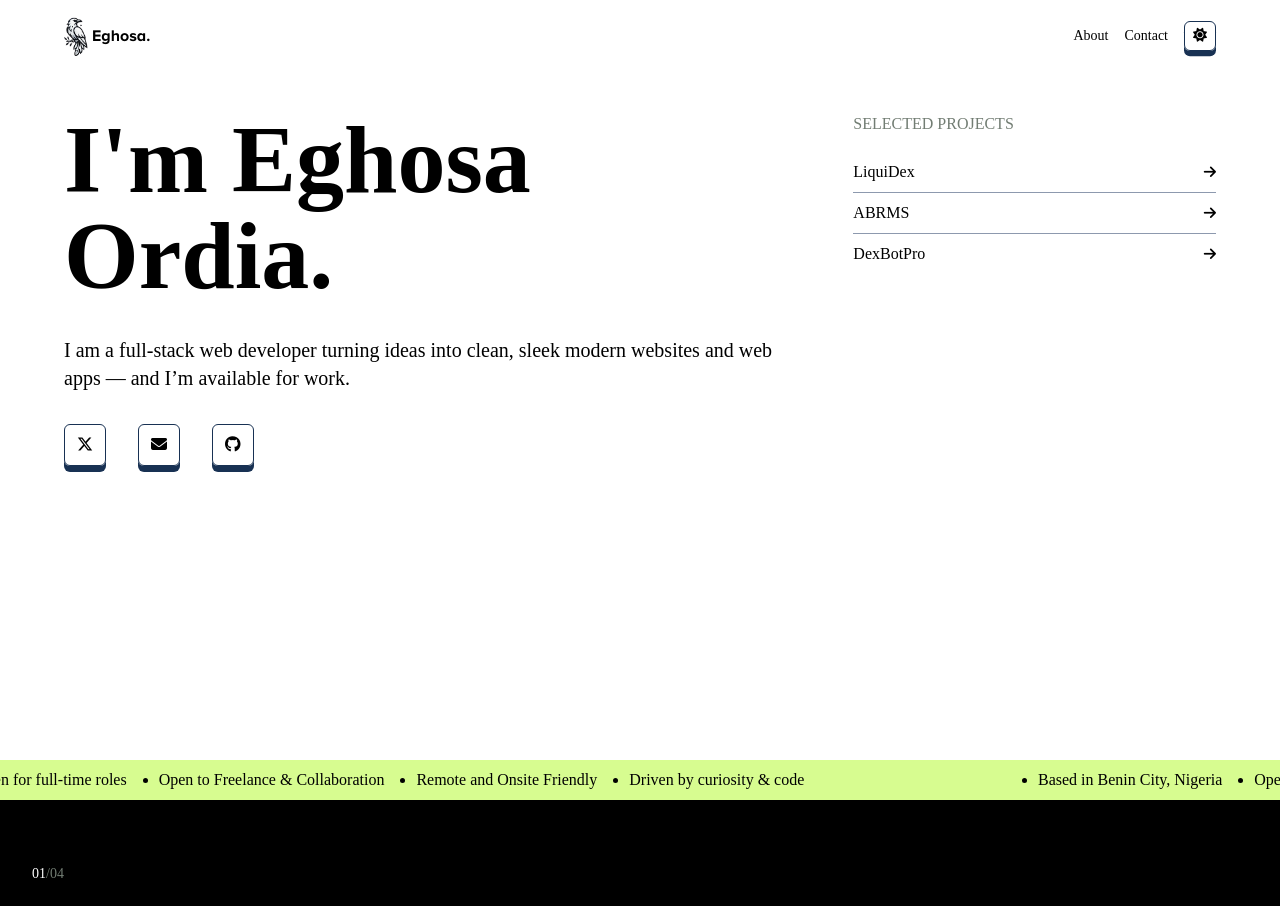
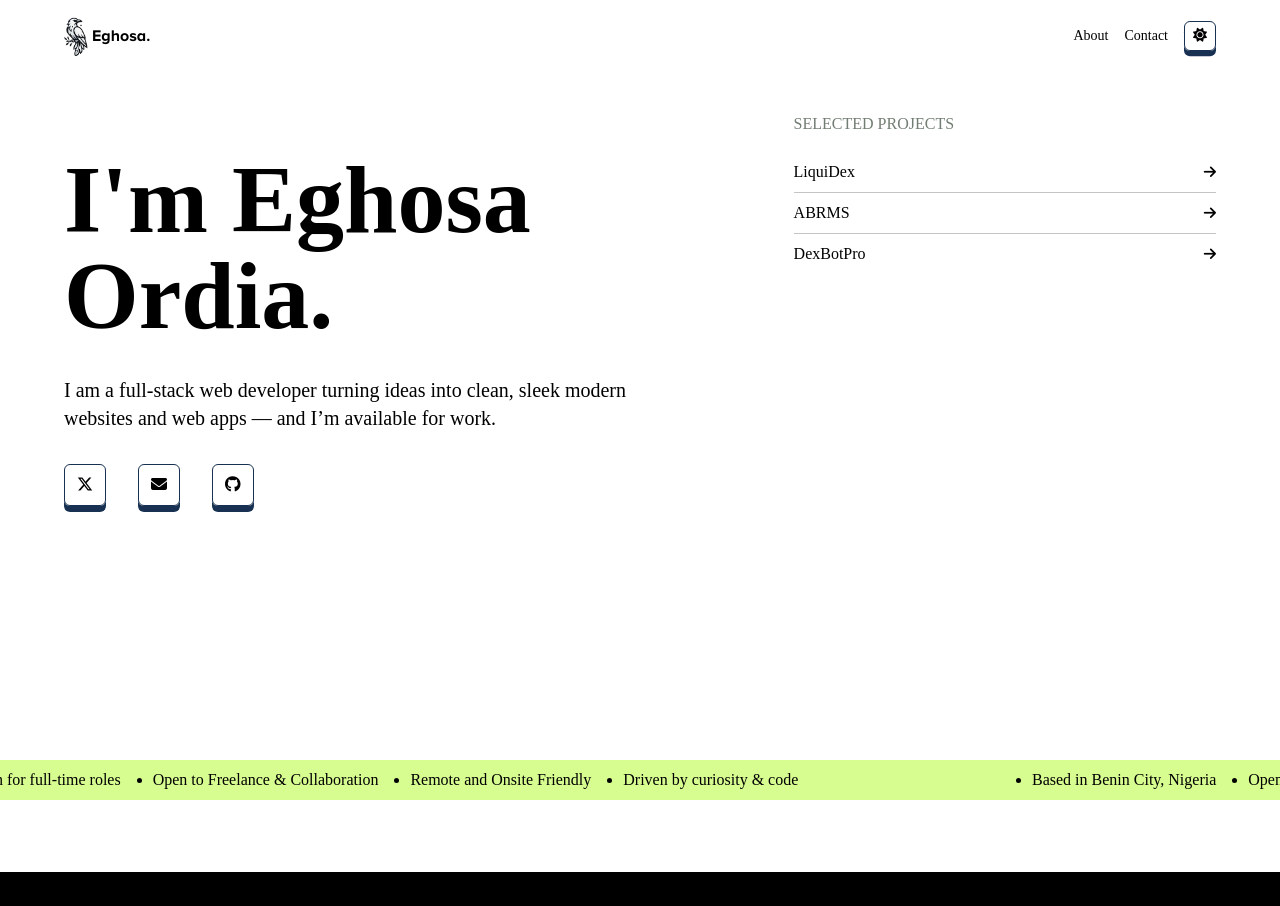
Before and after one commit to Hardy101/Eghosa, a React (Vite) app: page / in a window 1280 px wide. Shown: the top 906 px of the page. Before the commit the page ends 800 px from the top, so only its background shows below. Built offline with nearby package versions, Linux system fonts and the light colour scheme; a web font is replaced by a local one.

Commit message:
refactor: enhance Hero component layout and integrate Liquidex component with GSAP animation

```diff
--- a/src/App.css
+++ b/src/App.css
@@ -5,6 +5,7 @@
   --font-proxima-bold: proxima-bold;
   --color-grey-1: #8d99ae;
   --color-grey-2: #727d73;
+  --color-grey-3: #c4c4c4;
   --color-dark-1: #000000;
   --color-dark-blue: #183153;
   --color-light-green: #d7fc90;
--- a/src/App.tsx
+++ b/src/App.tsx
@@ -9,10 +9,10 @@ function App() {
   const divRef = useRef<HTMLDivElement>(null);
   return (
     <div className="relative h-screen">
-      <Liquidex divRef={divRef} />
       <NavBar />
       <Hero divRef={divRef} />
       <Carousel />
+      <Liquidex divRef={divRef} />
     </div>
   );
 }
--- a/src/components/hero.tsx
+++ b/src/components/hero.tsx
@@ -1,4 +1,7 @@
 import gsap from "gsap";
+import ScrollTrigger from "gsap/ScrollTrigger";
+
+gsap.registerPlugin(ScrollTrigger);
 
 interface DivRef {
   divRef: React.RefObject<HTMLDivElement | null>;
@@ -10,18 +13,17 @@ const Hero: React.FC<DivRef> = ({ divRef }) => {
     { icon: "fa-solid fa-envelope" },
     { icon: "fa-brands fa-github" },
   ];
+
   const showProject = () => {
     gsap.to(divRef.current, {
-      y: "-60vh",
-      duration: 1,
-      ease: "power2.out",
+      y: "0",
     });
   };
   return (
-    <section className="font-proxima flex flex-col md:flex-row gap-16 px-8 md:px-16 py-10">
-      <div className="text-center md:text-left md:w-4/5 grid gap-8">
-        <h1 className="text-5xl md:text-8xl font-bold">I'm Eghosa Ordia.</h1>
-        <p className="md:text-xl">
+    <section className="h-screen font-proxima flex flex-col md:flex-row gap-24 px-8 md:px-16 py-10">
+      <div className="text-center md:text-left md:w-3/5 grid gap-8 md:mt-10 mb-auto">
+        <h1 className="text-5xl md:text-8xl font-bold my-auto">I'm Eghosa Ordia.</h1>
+        <p className="md:text-xl my-auto">
           I am a full-stack web developer turning ideas into clean, sleek modern
           websites and web apps — and I’m available for work.
         </p>
@@ -30,7 +32,7 @@ const Hero: React.FC<DivRef> = ({ divRef }) => {
             <a
               key={index}
               href="#"
-              className="py-2 px-3 rounded-md bs-2 border border-dark-blue"
+              className="py-2 px-3 rounded-md bs-2 border border-dark-blue my-auto"
             >
               <i className={icon}></i>
             </a>
@@ -39,7 +41,7 @@ const Hero: React.FC<DivRef> = ({ divRef }) => {
       </div>
       <div className="md:w-2/5 text-md">
         <h2 className="text-grey-2 font-proxima">SELECTED PROJECTS</h2>
-        <ul className="mt-4 flex flex-col divide-grey-1 divide-y-1">
+        <ul className="mt-4 flex flex-col divide-grey-3 divide-y-1">
           <li>
             <button
               onClick={showProject}
--- a/src/components/liquidex.tsx
+++ b/src/components/liquidex.tsx
@@ -1,13 +1,30 @@
+import gsap from "gsap";
+import { useEffect } from "react";
+
 interface DivRef {
   divRef: React.RefObject<HTMLDivElement | null>;
 }
 
 const Liquidex: React.FC<DivRef> = ({ divRef }) => {
+  // useEffect(() => {
+  //   const tl = gsap.timeline({
+  //     scrollTrigger: {
+  //       trigger: divRef.current,
+  //       start: "center bottom",
+  //       end: "bottom top",
+  //       scrub: true,
+  //     },
+  //   });
+
+  //   tl.to(divRef.current, {
+  //     y: "50vh",
+  //   });
+  // });
   return (
     <>
       <section
         ref={divRef}
-        className="fixed top-full w-full h-full font-proxima text-white z-30"
+        className="font-proxima text-white"
       >
         <div className="h-full bg-dark-1 px-8 py-16">
           <p className="text-sm">
```
